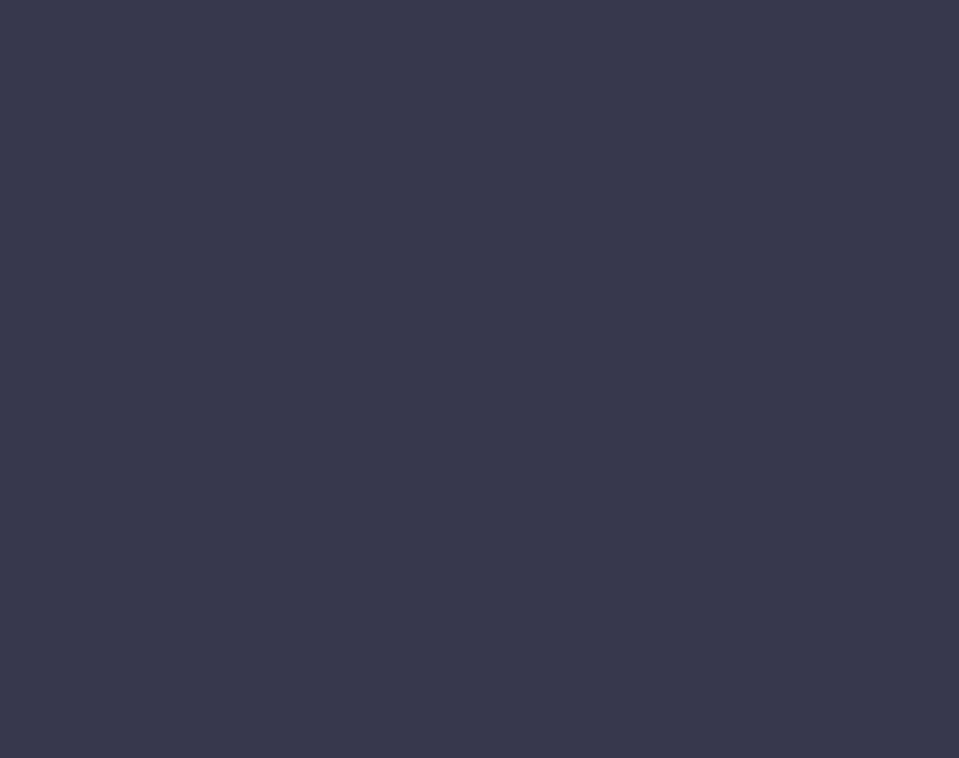
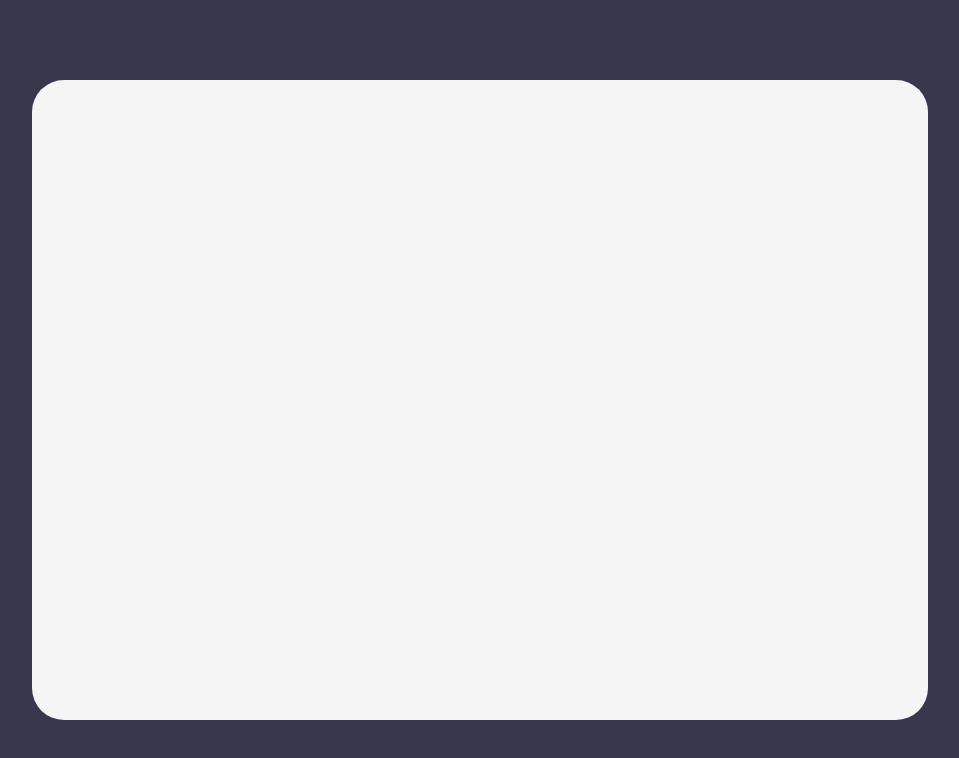
Before and after one commit to ericchee08/newsletter-sign-up, a React (Create React App) app: page / in a window 1280 px wide. Shown: the top 758 px of the page, without its empty margins (160-1119 px from the left). Built offline with nearby package versions, Linux system fonts and the light colour scheme.

Commit message:
implemented main container css with white background to store components

```diff
--- a/src/index.css
+++ b/src/index.css
@@ -1,4 +1,16 @@
 body {
+  background-color: #37384e;
   margin: 0;
-  background-color: #37384e;
+  padding: 0;
+  display: flex;
+  justify-content: center;
+  align-items: center;
+  height: 100vh;
 }
+
+.container {
+  border-radius: 2rem;
+  width: 56rem;
+  height: 40rem;
+  background-color: #f5f5f5;
+}
```
